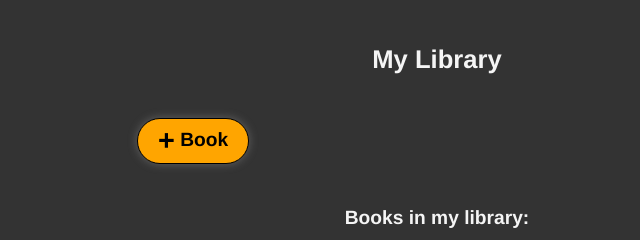
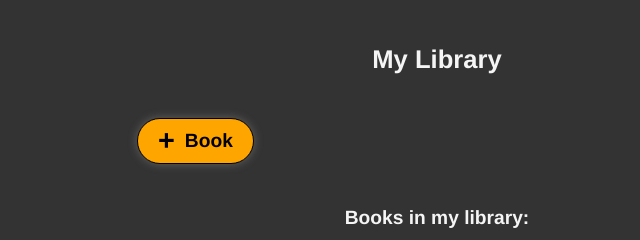
Before and after one commit to thenowl/library-exercise, a plain HTML site: page index.html in a window 1280 px wide. Shown: the top 240 px of the page, 203-843 px from the left. Drawn offline with Linux system fonts and the light colour scheme.

Commit message:
Change big Add button to display: flex

```diff
--- a/css/styles.css
+++ b/css/styles.css
@@ -86,6 +86,11 @@ header {
 .new-book-expander-button {
   align-self: flex-start;
 
+  display: flex;
+  justify-content: space-between;
+  align-items: center;
+  gap: 10px;
+
   background: orange;
   padding: 0 20px;
   border: 1px solid #000;
@@ -95,6 +100,7 @@ header {
 
 .new-book-expander-button h2 {
   color: #000;
+  display: inline-block;
 }
 
 .new-book-expander-button:hover {
@@ -110,7 +116,7 @@ header {
 .new-book-expander-sign {
   display: inline-block;
   font-size: clamp(1.8rem, 1.5vw, 3rem);
-  vertical-align: middle;
+  font-weight: bold;
 
   transition-duration: 500ms;
 }
--- a/index.html
+++ b/index.html
@@ -16,7 +16,8 @@
 
   <div class="add-book-container">
     <button type="button" id="newBookExpanderButton" class="new-book-expander-button">
-      <h2><span id="newBookExpanderSign" class="new-book-expander-sign">&plus;</span> Book</h2>
+      <span id="newBookExpanderSign" class="new-book-expander-sign">&plus;</span>
+      <h2>Book</h2>
     </button>
 
     <form action="#" method="post" id="addBookForm">
```
